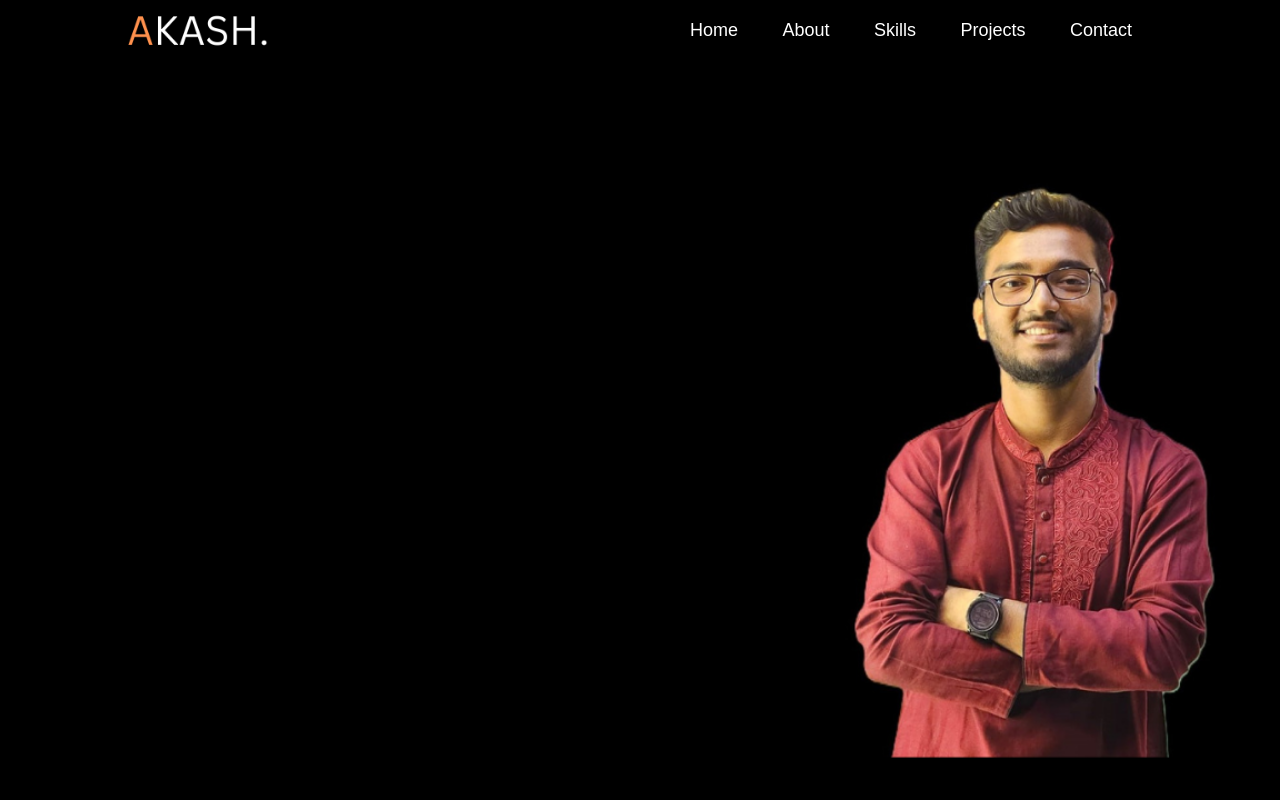
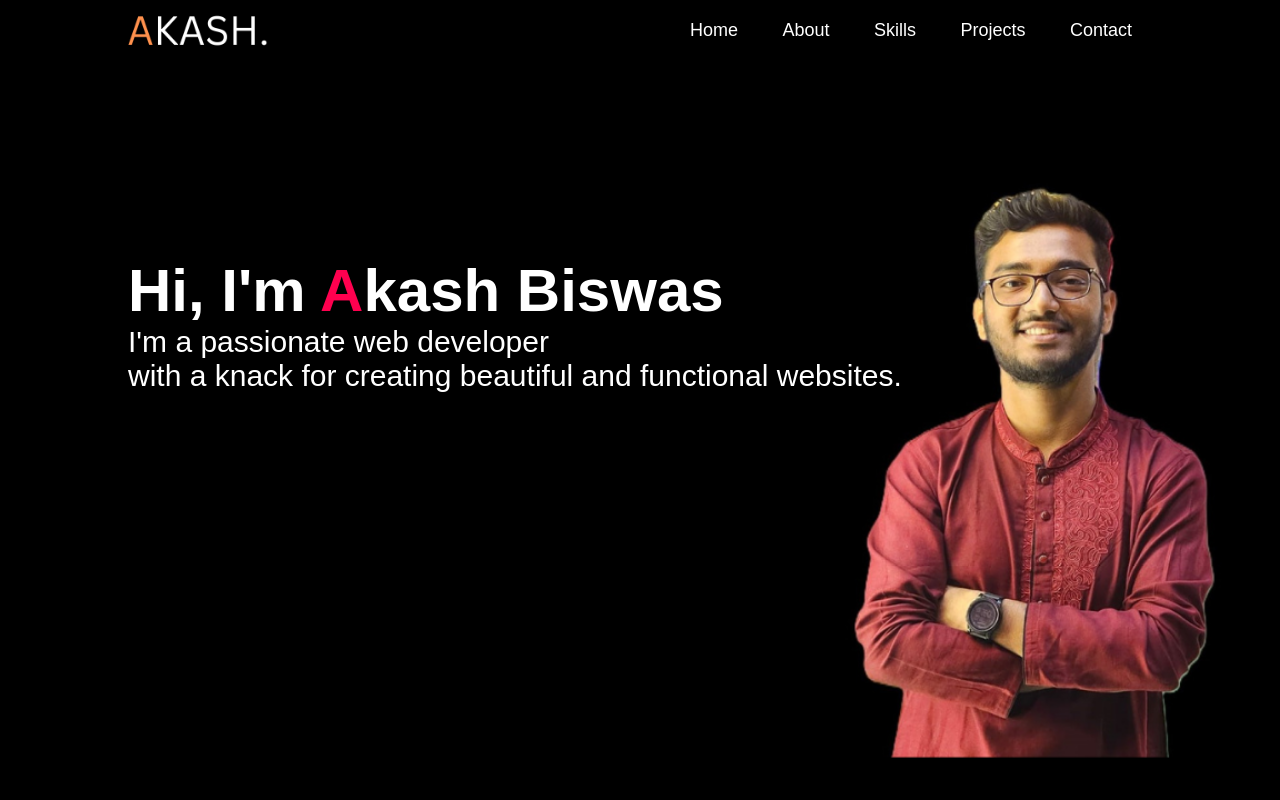
Before and after one commit to akash-kumar-biswas/Portfolio-Website, a PHP site: page / in a window 1280 px wide. Run offline with PHP 8.4, Linux system fonts and the light colour scheme.

Commit message:
Complete the header section

```diff
--- a/index.html
+++ b/index.html
@@ -19,8 +19,11 @@
                     <li><a href="#contact">Contact</a></li>
                 </ul>
             </nav>
+            <div class="header-text">
+                <h1>Hi, I'm <span>A</span>kash Biswas </h1>
+                <p>I'm a passionate web developer <br> with a knack for creating beautiful and functional websites.</p>
+            </div>
         </div>
-
     </div>
 </body>
 </html>
--- a/style.css
+++ b/style.css
@@ -68,3 +68,17 @@ nav ul li a::after{
 nav ul li a:hover:after{
     width: 100%;
 }
+
+.header-text{
+    margin-top: 20%;
+    font-size: 30px;
+}
+
+.header-text h1{
+    font-size: 60px;
+    margin-top: 20px;
+}
+
+.header-text h1 span{
+    color: #ff004f;
+}
```
